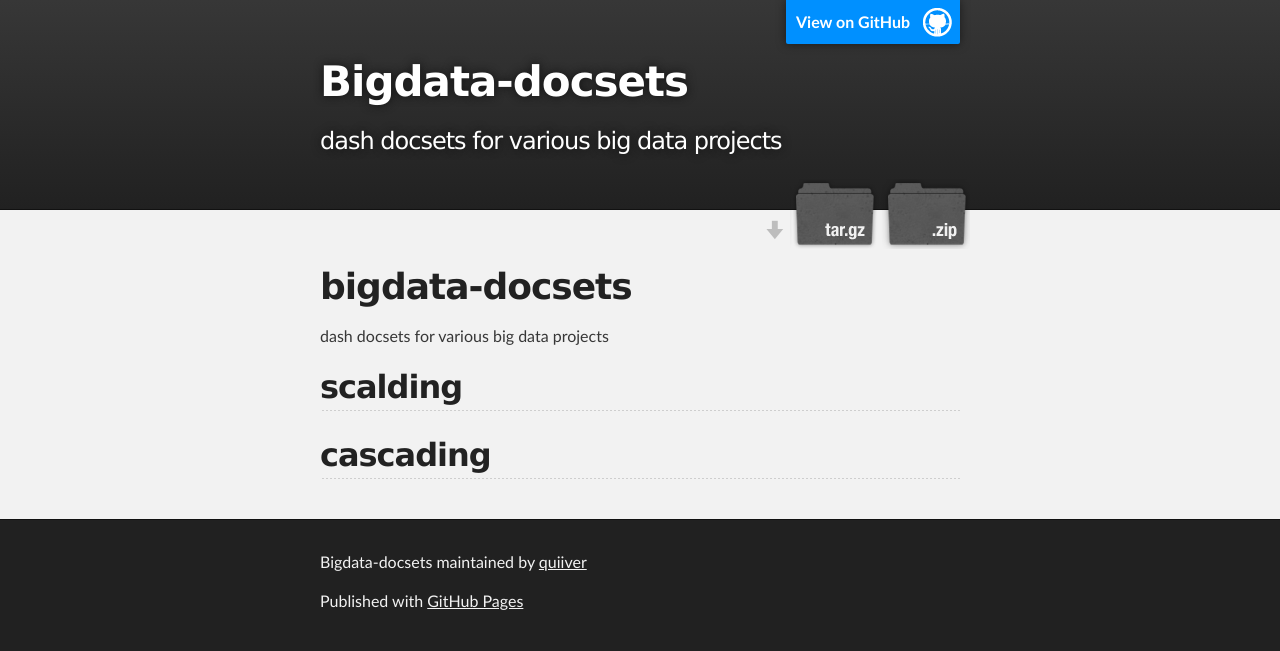
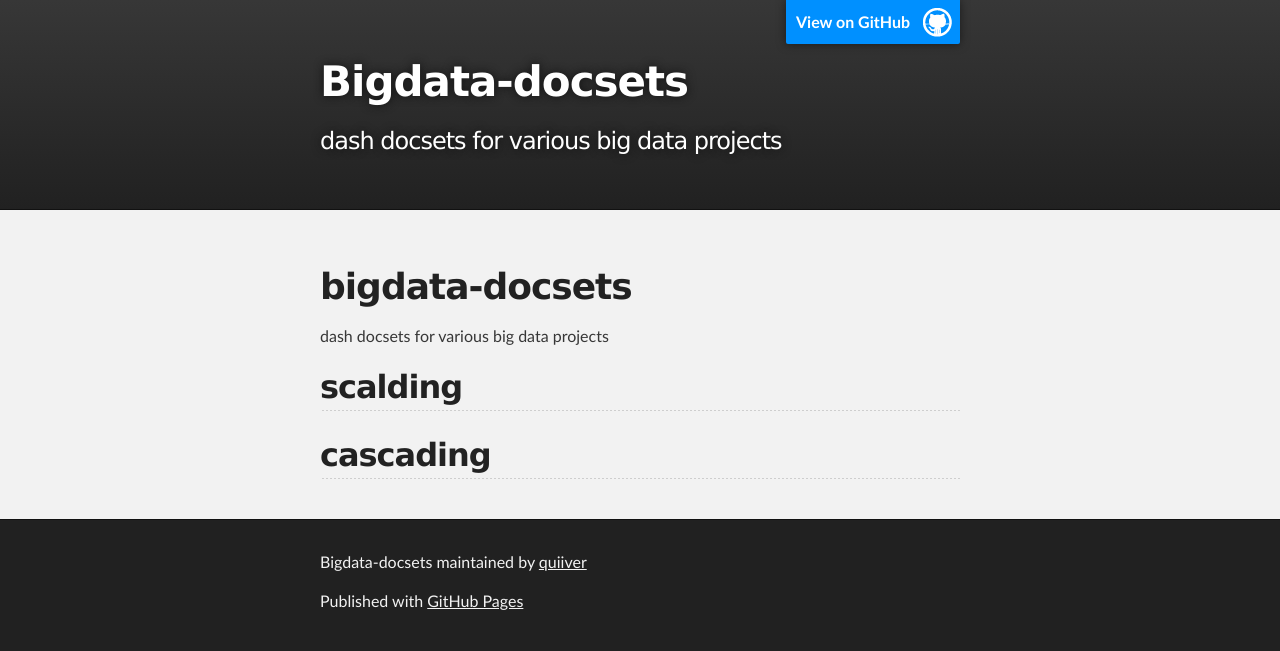
Before and after one commit to quiiver/bigdata-docsets, a plain HTML site: page index.html in a window 1280 px wide. Drawn offline with Linux system fonts and the light colour scheme.

Commit message:
Update index.html

```diff
--- a/index.html
+++ b/index.html
@@ -21,10 +21,6 @@
           <h1 id="project_title">Bigdata-docsets</h1>
           <h2 id="project_tagline">dash docsets for various big data projects</h2>
 
-            <section id="downloads">
-              <a class="zip_download_link" href="https://github.com/quiiver/bigdata-docsets/zipball/master">Download this project as a .zip file</a>
-              <a class="tar_download_link" href="https://github.com/quiiver/bigdata-docsets/tarball/master">Download this project as a tar.gz file</a>
-            </section>
         </header>
     </div>
 
```
